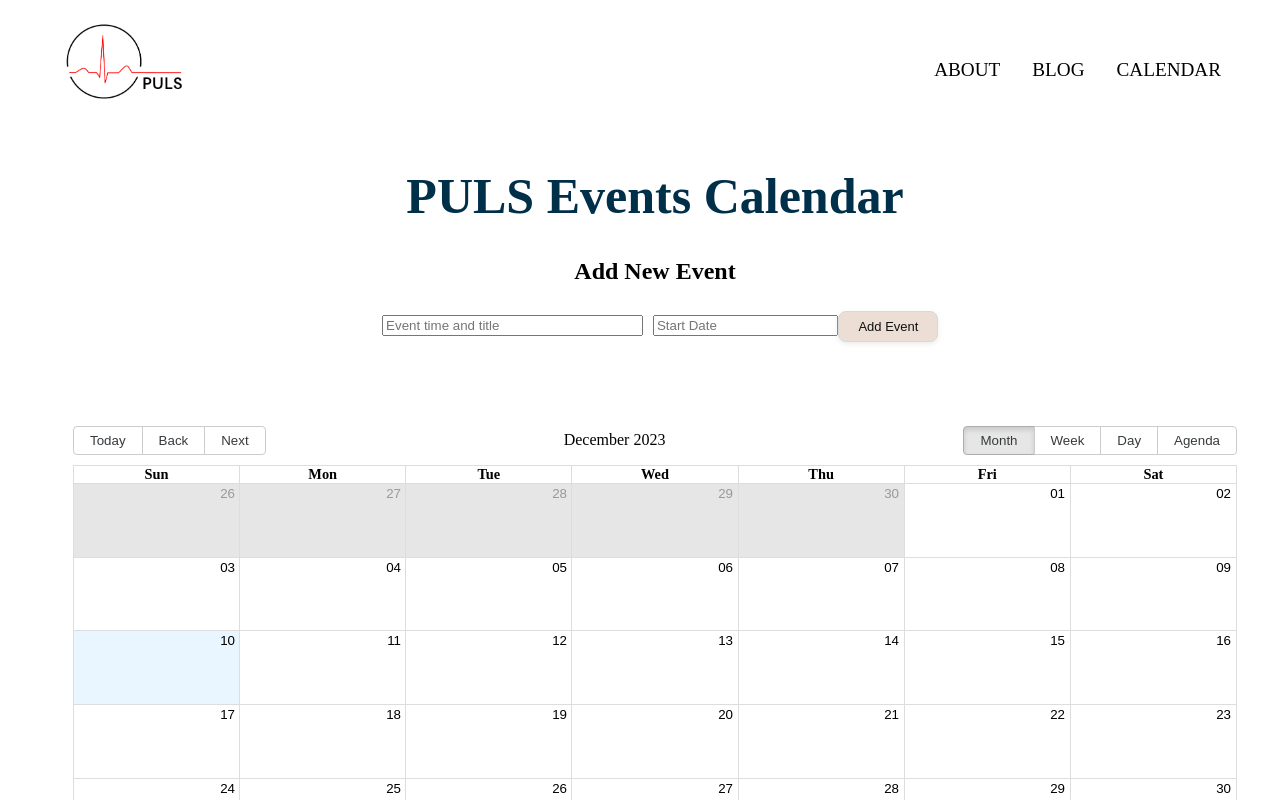
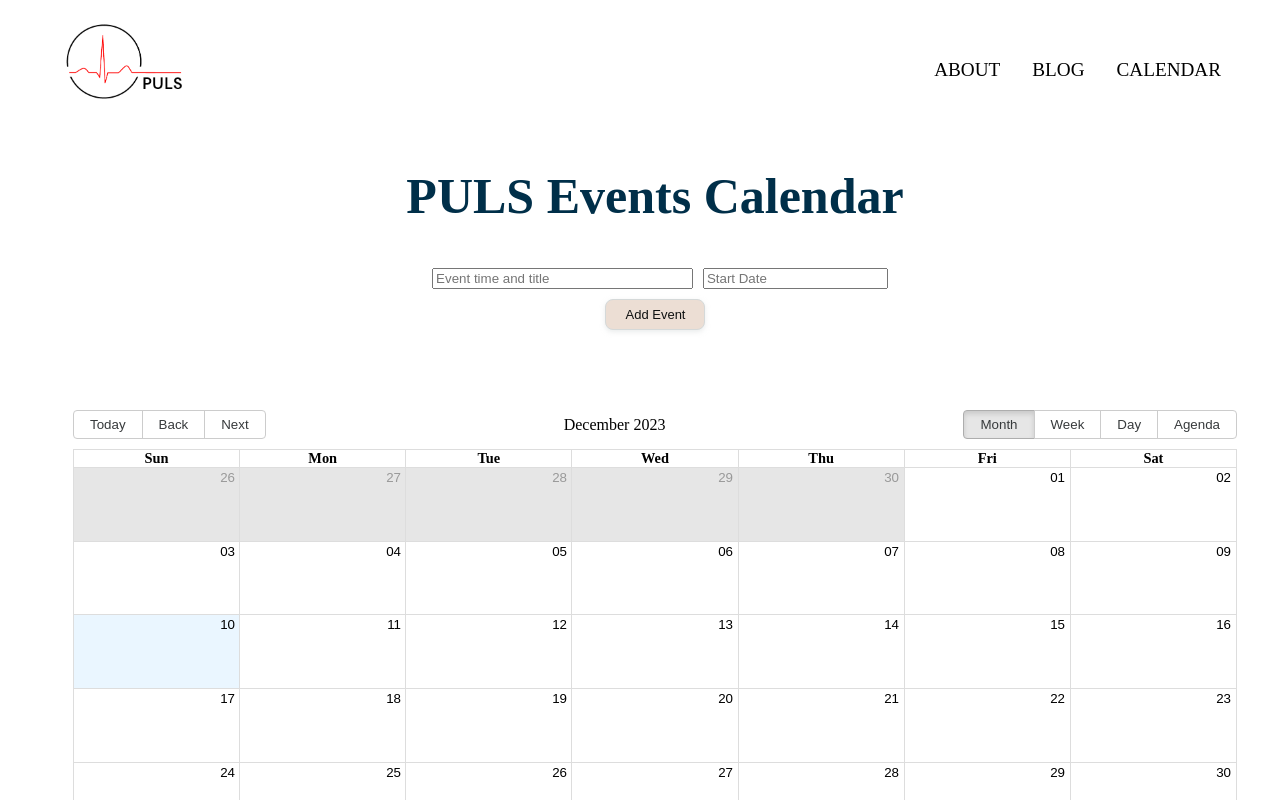
Before and after one commit to tgompper1/PULS-website, a React (Create React App) app in the folder client/: page /calendar in a window 1280 px wide. Shown: the top 800 px of the page. Built offline with nearby package versions, Linux system fonts and the light colour scheme.

Commit message:
adjust add event

```diff
--- a/client/src/components/calendar/adminCalendar.js
+++ b/client/src/components/calendar/adminCalendar.js
@@ -53,7 +53,6 @@ export default function EventsCalendar() {
       <div className='row'>
         <div className="col-12 col-s-12 centered-div">
           <h1>PULS Events Calendar</h1>
-          <h2>Add New Event</h2>
           <div className="add-event-container">
             <input  type="text"
                     placeholder="Event time and title"
@@ -63,8 +62,11 @@ export default function EventsCalendar() {
             />
             <DatePicker placeholderText="Start Date"
                         selected={newEvent.start}
+                        style={{ width: "100px", margin: "10px" }}
                         onChange={(start) => setNewEvent({ ...newEvent, start })}
             />
+          </div>
+          <div>
             <button className='button-add' onClick={handleAddEvent}>
               Add Event
             </button>
```
